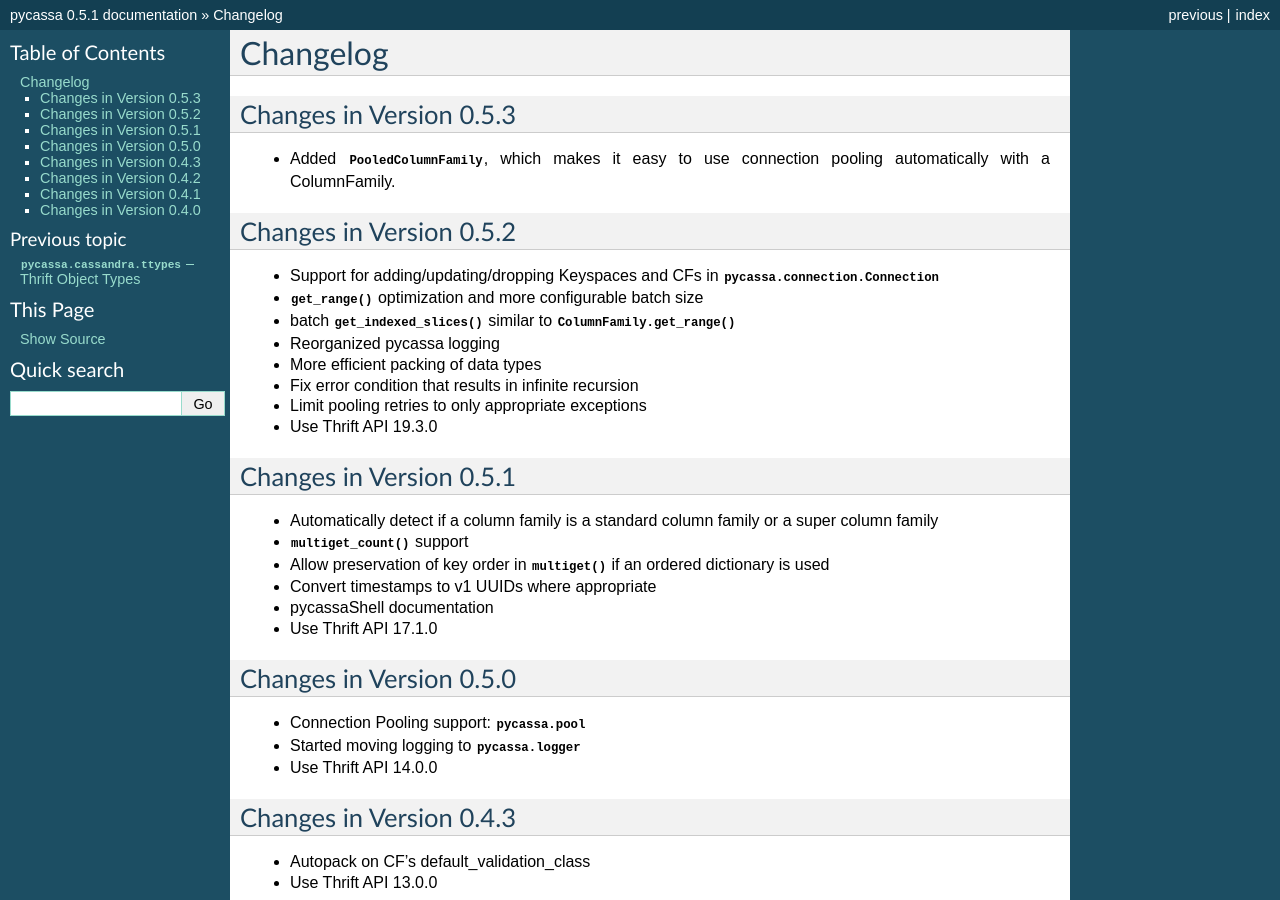
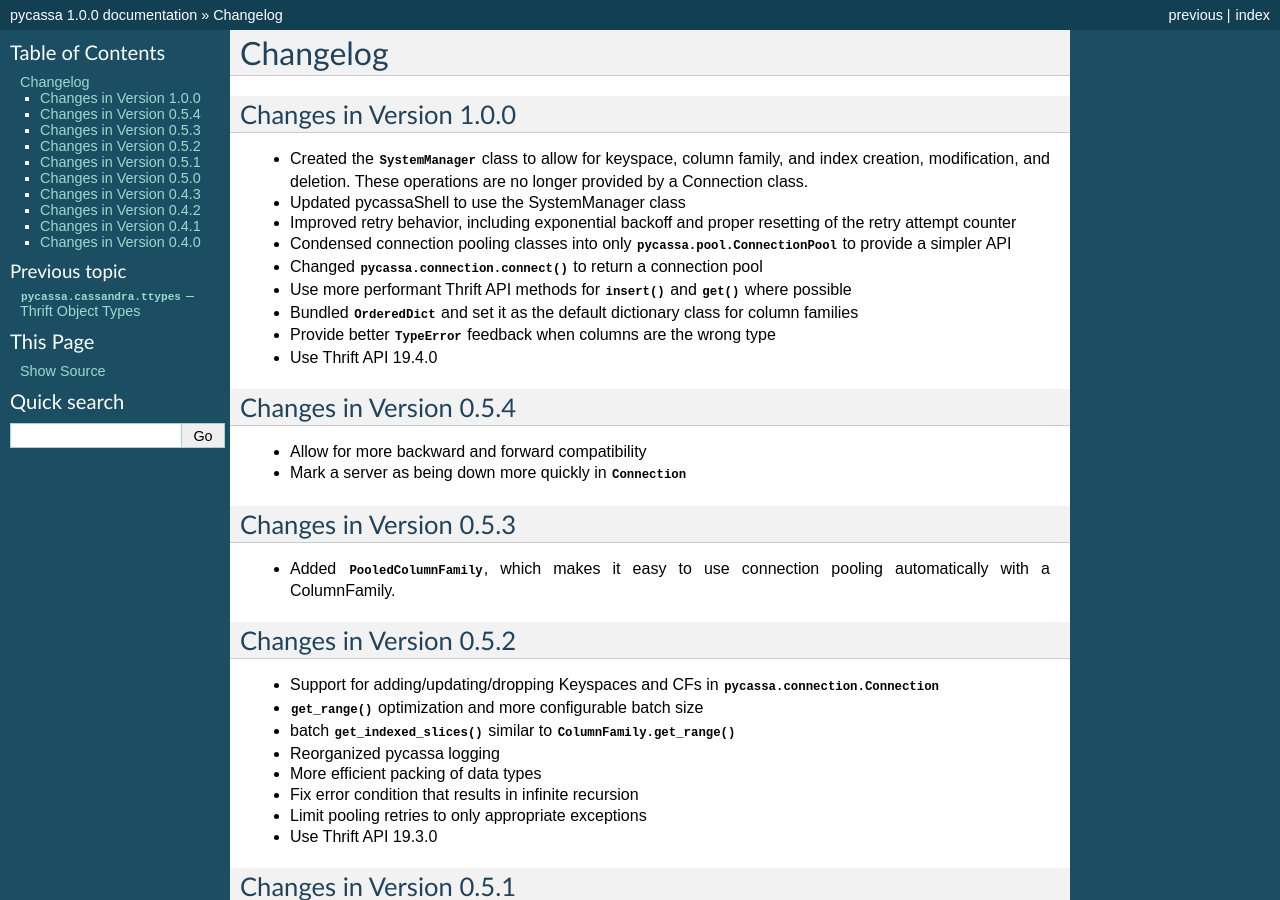
Before and after one commit to pycassa/pycassa, a Sphinx documentation site: the page built from doc/changelog.rst, in a window 1280 px wide and 900 px high. Built offline with Sphinx 7.4.7, drawn with Linux system fonts in a browser that asks for light colours; some of the changed text lies outside the part shown.

Commit message:
Bump to version 1.0.0

```diff
--- a/doc/changelog.rst
+++ b/doc/changelog.rst
@@ -1,5 +1,34 @@
 Changelog
 =========
+
+Changes in Version 1.0.0
+------------------------
+
+- Created the :class:`~pycassa.system_manager.SystemManager` class to
+  allow for keyspace, column family, and index creation, modification,
+  and deletion. These operations are no longer provided by a Connection
+  class.
+- Updated pycassaShell to use the SystemManager class
+- Improved retry behavior, including exponential backoff and proper
+  resetting of the retry attempt counter
+- Condensed connection pooling classes into only
+  :class:`pycassa.pool.ConnectionPool` to provide a simpler API
+- Changed :meth:`pycassa.connection.connect()` to return a
+  connection pool
+- Use more performant Thrift API methods for :meth:`insert()`
+  and :meth:`get()` where possible
+- Bundled :class:`~pycassa.util.OrderedDict` and set it as the
+  default dictionary class for column families
+- Provide better :exc:`TypeError` feedback when columns are the wrong
+  type
+- Use Thrift API 19.4.0
+
+Changes in Version 0.5.4
+------------------------
+
+- Allow for more backward and forward compatibility
+- Mark a server as being down more quickly in
+  :class:`~pycassa.connection.Connection`
 
 Changes in Version 0.5.3
 ------------------------
--- a/doc/conf.py
+++ b/doc/conf.py
@@ -33,9 +33,9 @@
 # built documents.
 #
 # The short X.Y version.
-version = '0.5.1'
+version = '1.0'
 # The full version, including alpha/beta/rc tags.
-release = '0.5.1'
+release = '1.0.0'
 
 # List of documents that shouldn't be included in the build.
 unused_docs = []
--- a/setup.py
+++ b/setup.py
@@ -16,7 +16,7 @@
 from setuptools import setup
 from distutils.cmd import Command
 
-__version_info__ = (0, 7, 'a', 1)
+__version_info__ = (1, 0, 0)
 __version__ = '.'.join([str(v) for v in __version_info__])
 
 long_description = """pycassa is a Cassandra library with the following features:
```
Also changed, not shown: 1 other file.
